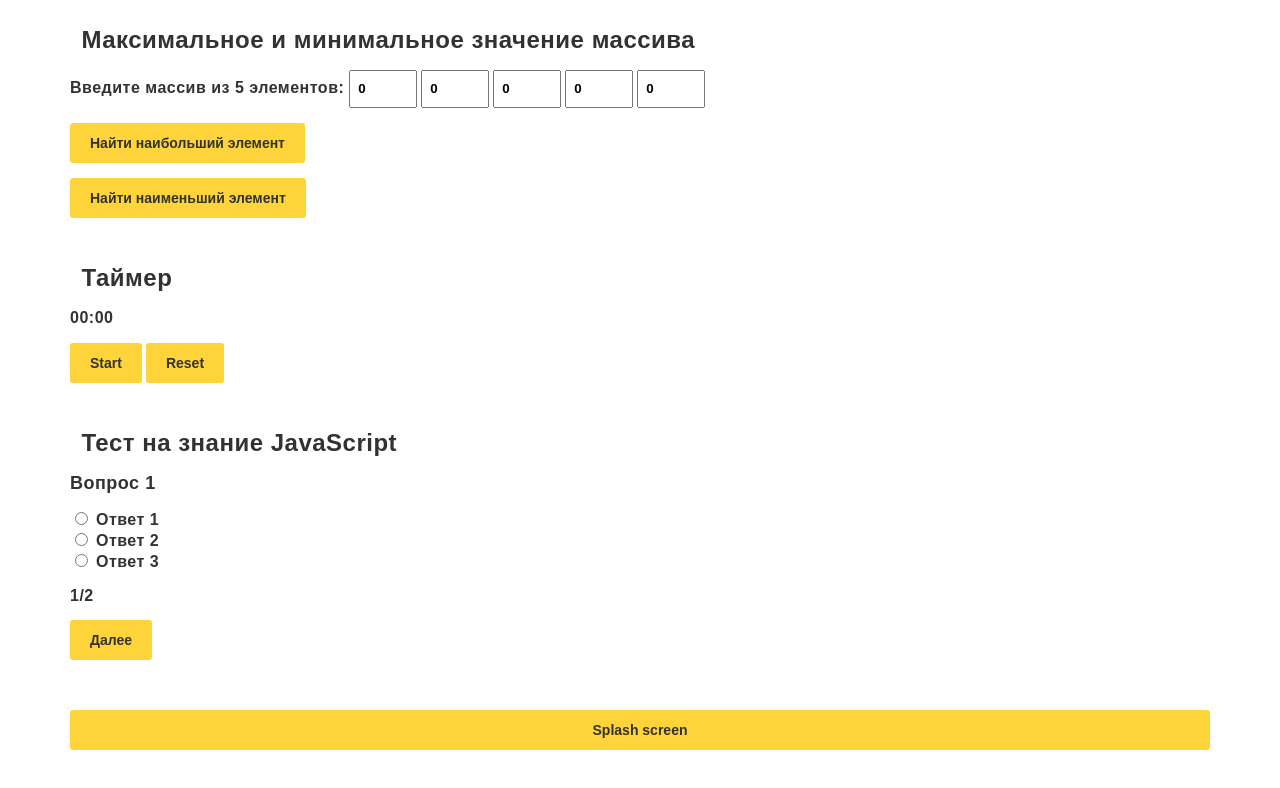
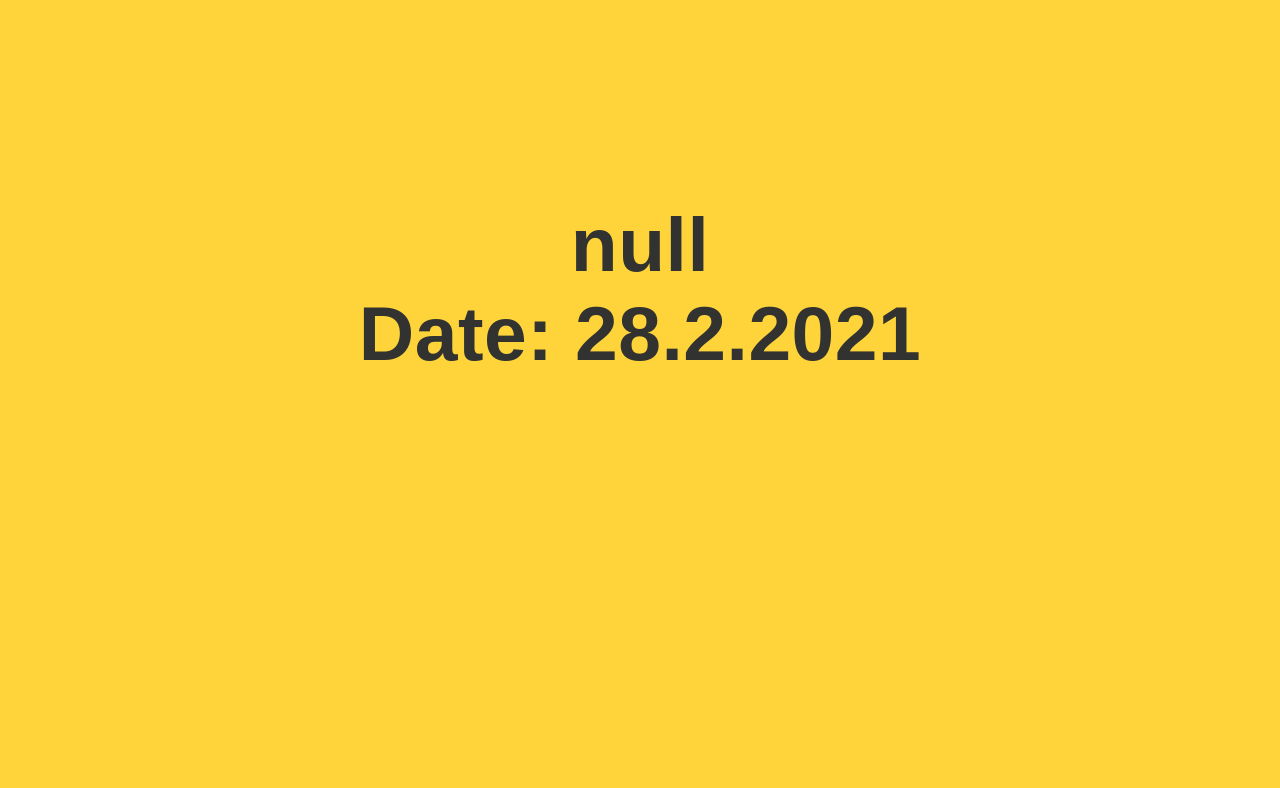
Before and after one commit to 1317n0d3/landing-page-js, a plain HTML site: page index.html in a window 1280 px wide. Both pictures are taken after a click on the button "Splash screen". Shown: the part 855-1643 px from the top of the page. Drawn offline with Linux system fonts and the light colour scheme.

Commit message:
feat: add splash screen

```diff
--- a/css/style.css
+++ b/css/style.css
@@ -242,3 +242,42 @@ label {
   font-weight: 900;
   letter-spacing: 0.5px;
 }
+
+.splash-screen {
+  z-index: 1;
+  opacity: 100;
+  position: fixed;
+  left: 0px;
+  top: 0px;
+  width: 100%;
+  height: 100%;
+  background-color: #ffd43b;
+  transition: all 0.5s;
+}
+
+.hidden {
+  z-index: -1;
+  opacity: 0;
+}
+
+.hidden-overflow {
+  overflow: hidden;
+}
+
+.splash-screen-data {
+  position: absolute;
+  width: 60%;
+  height: 50%;
+  top: 0;
+  right: 0;
+  left: 0;
+  bottom: 0;
+  margin: auto;
+  text-align: center;
+  color: #323330;
+  font-family: sans-serif;
+  font-style: normal;
+  font-weight: 900;
+  letter-spacing: 0.5px;
+  font-size: 6vw;
+}
--- a/index.html
+++ b/index.html
@@ -11,6 +11,7 @@
     <script src="js/array.js"></script>
     <script src="js/registration.js"></script>
     <script src="js/timer.js"></script>
+    <script src="js/splashScreen.js"></script>
 </head>
 <body>
     <header class="container">
@@ -145,11 +146,12 @@
 
 
         <div class="task-splash-screen task">
-            <button class="button">
+            <button class="button" onClick="splashScreen();">
                 <span class="button-text">Splash screen</span>
             </button>
         </div>
     </div>
+    <div class="splash-screen hidden" id="splash-screen" onClick="disableSplashScreen();"></div>
     <footer>
         <div class="container">
         </div>
--- /dev/null
+++ b/js/splashScreen.js
@@ -0,0 +1,22 @@
+function splashScreen() {
+    const splashScreen = document.getElementById('splash-screen');
+    const body = document.querySelector('body');
+
+    let date = new Date();
+    let login = localStorage.getItem('login');
+    splashScreen.innerHTML = `
+        <div class="splash-screen-data" id="splash-screen-data">
+            ${login}<br>
+            Date: ${date.getDate()}.${date.getMonth() + 1}.${date.getFullYear()}
+        </div>`;
+
+    body.classList.add('hidden-overflow');
+    splashScreen.classList.remove('hidden');
+}
+
+function disableSplashScreen(){
+    const splashScreen = document.getElementById('splash-screen');
+    const body = document.querySelector('body');
+    body.classList.remove('hidden-overflow');
+    splashScreen.classList.add('hidden');
+}
```
